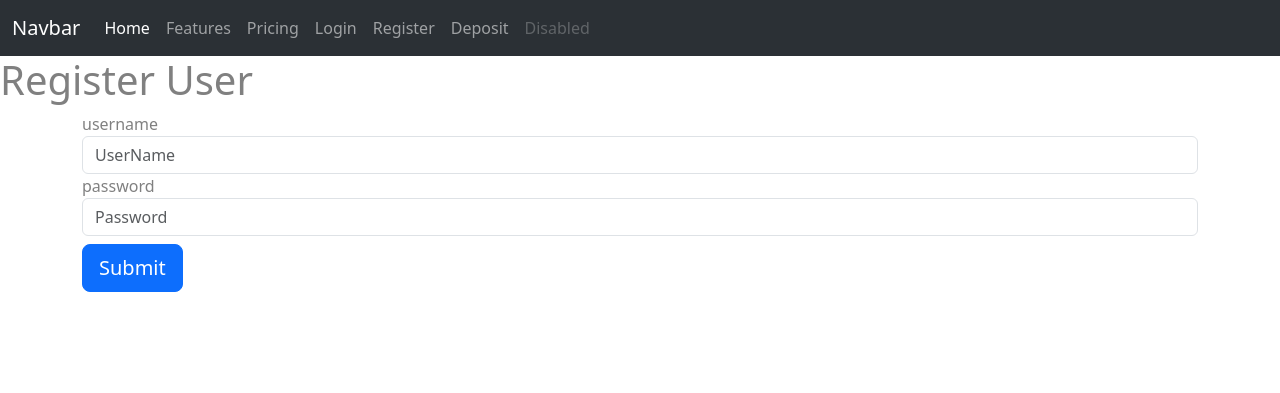
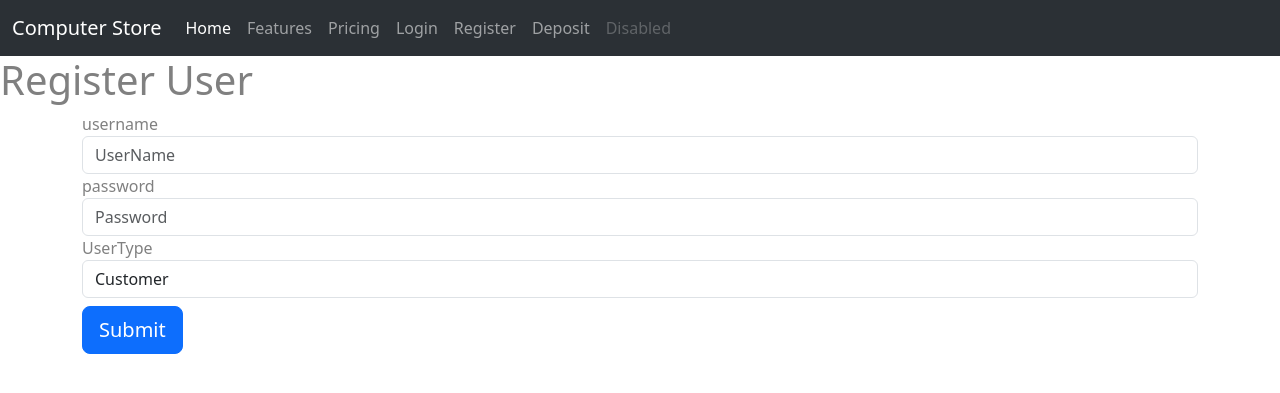
Before and after one commit to jiajuno-wu/322-prpject, a Flask app: page /register in a window 1280 px wide. Shown: the top 393 px of the page. Run offline with Flask 3, Linux system fonts and the light colour scheme.

Commit message:
only empl add items, register choose usertype

```diff
--- a/ltt/forms.py
+++ b/ltt/forms.py
@@ -1,5 +1,5 @@
 from flask_wtf import FlaskForm
-from wtforms import StringField , IntegerField , SubmitField, FloatField
+from wtforms import StringField , IntegerField , SubmitField, FloatField, SelectField
 from wtforms.validators import Length , DataRequired
 
 class Additem(FlaskForm):
@@ -22,6 +22,7 @@ class RateForm(FlaskForm):
 class RegisterUser(FlaskForm):
     username_ = StringField(label='username',  validators=[DataRequired()])
     password_ = StringField(label='password',  validators=[DataRequired()])
+    userType_ = SelectField(u'UserType', choices=[('Customer', 'Customer'), ('Employee', 'Employee'), ('Admin', 'Admin')])
     submit = SubmitField(label='Submit')
 
 class LoginForm(FlaskForm):
--- a/ltt/models.py
+++ b/ltt/models.py
@@ -49,5 +49,5 @@ class User(db.Model,UserMixin):
 
 
 with app.app_context():
-    # db.drop_all()
+    db.drop_all()
     db.create_all()
--- a/ltt/templates/base.html
+++ b/ltt/templates/base.html
@@ -10,7 +10,7 @@
     <body>
         <nav class="navbar navbar-expand-lg bg-body-tertiary bg-dark"  data-bs-theme="dark">
             <div class="container-fluid">
-              <a class="navbar-brand" href="#">Navbar</a>
+              <a class="navbar-brand" href="#">Computer Store</a>
               <button class="navbar-toggler" type="button" data-bs-toggle="collapse" data-bs-target="#navbarNavAltMarkup" aria-controls="navbarNavAltMarkup" aria-expanded="false" aria-label="Toggle navigation">
                 <span class="navbar-toggler-icon"></span>
               </button>
@@ -23,6 +23,9 @@
                   <a class="nav-link" href="/register">Register</a>
                   <a class="nav-link" href="/deposit">Deposit</a>
                   <a class="nav-link disabled">Disabled</a>
+                  {%if current_user.userType == "Employee"%}
+                    <a class="nav-link" href = /additems>Add Items</a>
+                  {%endif%}
                 </div>
               </div>
             </div>
--- a/ltt/templates/register.html
+++ b/ltt/templates/register.html
@@ -13,6 +13,9 @@
         {{form.password_.label()}}
         {{form.password_(class="form-control", placeholder = "Password" )}}
 
+        {{form.userType_.label()}}
+        {{form.userType_(class="form-control", placeholder = "Password" )}}
+
         {{form.submit (class="btn btn-lg btn-block btn-primary mt-2")}}
     </form>
 </div>
--- a/ltt/view.py
+++ b/ltt/view.py
@@ -33,7 +33,7 @@ def additem():
         db.session.add(item_to_add)
         db.session.commit()
         return redirect(url_for('view.additem'))
-    return render_template('additems.html',form=form)
+    return render_template('additems.html',form=form,current_user=current_user)
 
 
 
@@ -70,15 +70,18 @@ def views(items_id):
         text = text.split(' ')
         for t in TABOO:
             if t in text :
-                current_user.warnings = current_user.warnings + 1
-                db.session.commit()
-                if current_user.warnings == 3:
-                    current_user.status = "Invalid"
+                if(current_user.is_active == False):
+                    flash('Your comment contain taboo',category = 'danger')
+                    return redirect(url_for('view.views', items_id = items_id))
+                else:
+                    current_user.warnings = current_user.warnings + 1
                     db.session.commit()
+                    if current_user.warnings == 3:
+                        current_user.status = "Invalid"
+                        db.session.commit()
 
-                flash('Your comment contain taboo',category = 'danger')
-                return redirect(url_for('view.views', items_id = items_id))
-
+                    flash('Your comment contain taboo',category = 'danger')
+                    return redirect(url_for('view.views', items_id = items_id))
         comment = Comment(content = form.content.data, item_id = items_id)
         db.session.add(comment)
         db.session.commit()
@@ -104,7 +107,7 @@ def views(items_id):
             db.session.commit()
             return render_template('failure.html')
 
-    return render_template('item.html',item_to_show = item_to_show,c = c ,form = form, rform = rform,Pform = Pform)
+    return render_template('item.html',item_to_show = item_to_show,c = c ,form = form, rform = rform,Pform = Pform,current_user=current_user)
 
 
 @view.route('/register',methods = ['GET','POST']) #Register route for users
@@ -112,7 +115,8 @@ def register():
     form = RegisterUser()
     if form.validate_on_submit():
         user_to_add = User(username=form.username_.data,
-                            password=form.password_.data
+                            password=form.password_.data,
+                            userType = form.userType_.data
                             )
         db.session.add(user_to_add)
         db.session.commit()
```
Also changed, not shown: ltt/templates/additems.html (+6 -3 lines), instance/store.db.
